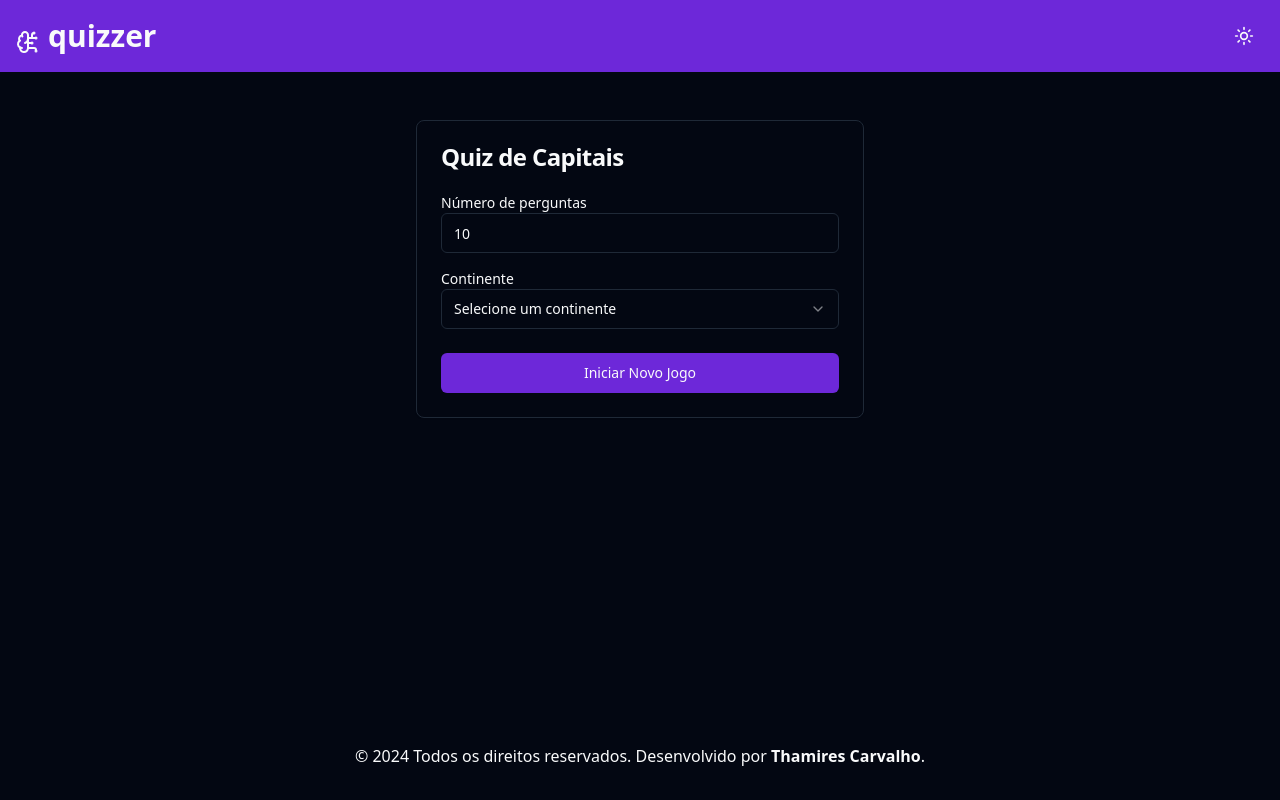
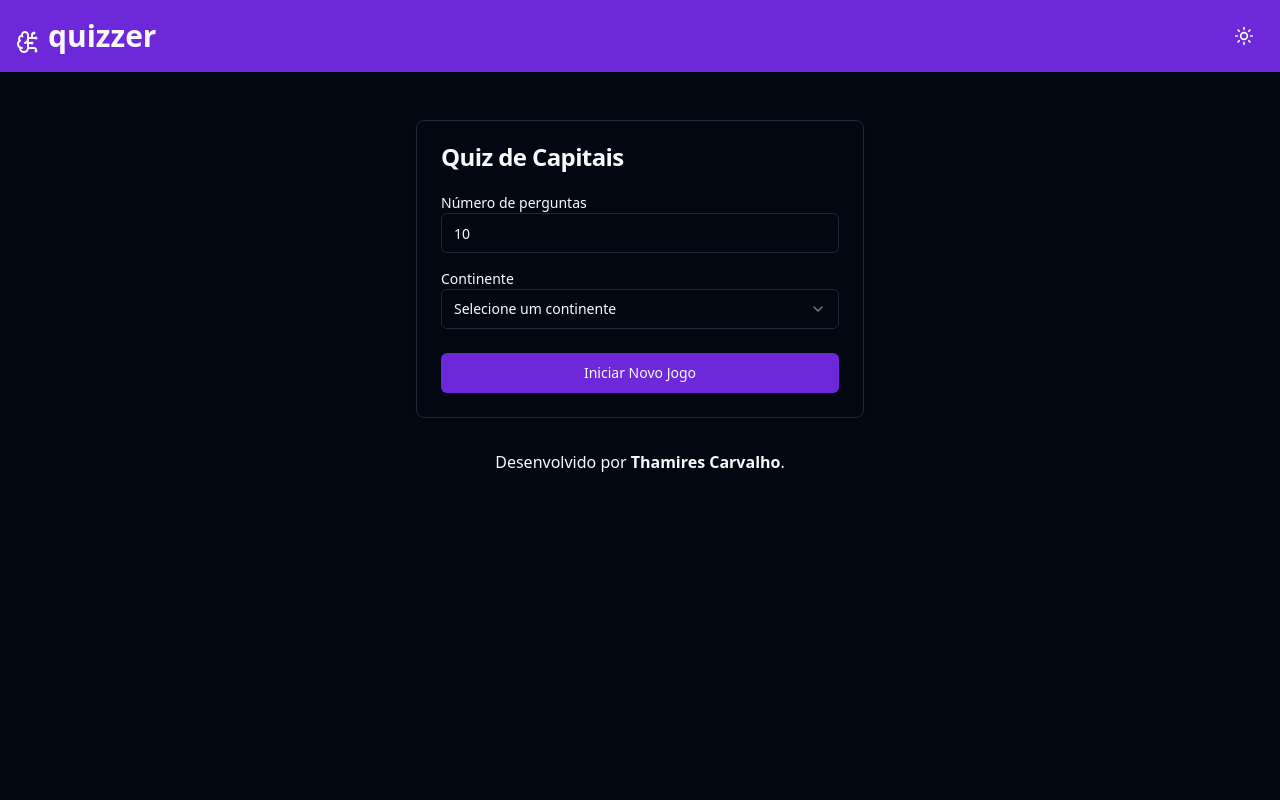
Before and after one commit to tamicaires/quizzer-app, a React (Vite) app: page / in a window 1280 px wide. Built offline with nearby package versions, Linux system fonts and the light colour scheme.

Commit message:
feat: update footer

```diff
--- a/src/pages/quizzers.tsx
+++ b/src/pages/quizzers.tsx
@@ -351,24 +351,25 @@ export default function CountryCapitalQuiz() {
               transition={{ duration: 0.3 }}
             >
               {renderGameState()}
-            </motion.div>
-          </AnimatePresence>
-        </main>
-      </div>
-
-      <footer className="text-center pb-8">
+              <footer className="text-center py-8">
                 <p>
-          &copy; 2024 Todos os direitos reservados. Desenvolvido por{" "}
+                  Desenvolvido por{" "}
                   <a
                     href="https://www.linkedin.com/in/tamicaires/"
                     target="_blank"
                     className="text-decoration: none; color: inherit;"
                   >
-            <strong className="hover:text-primary">Thamires Carvalho</strong>
+                    <strong className="hover:text-primary">
+                      Thamires Carvalho
+                    </strong>
                   </a>
                   .
                 </p>
               </footer>
+            </motion.div>
+          </AnimatePresence>
+        </main>
+      </div>
     </div>
   );
 }
```
Lines whose indentation alone changed are shown as unchanged.
